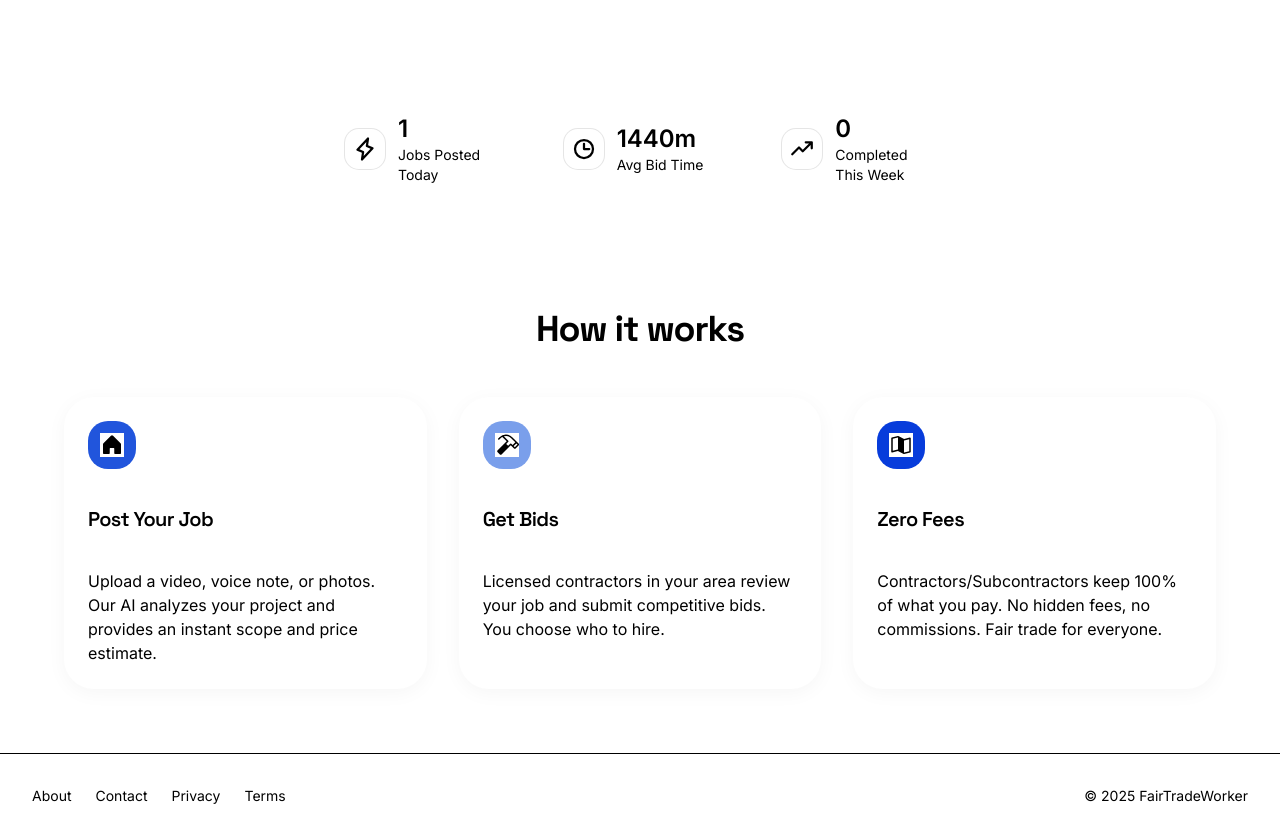
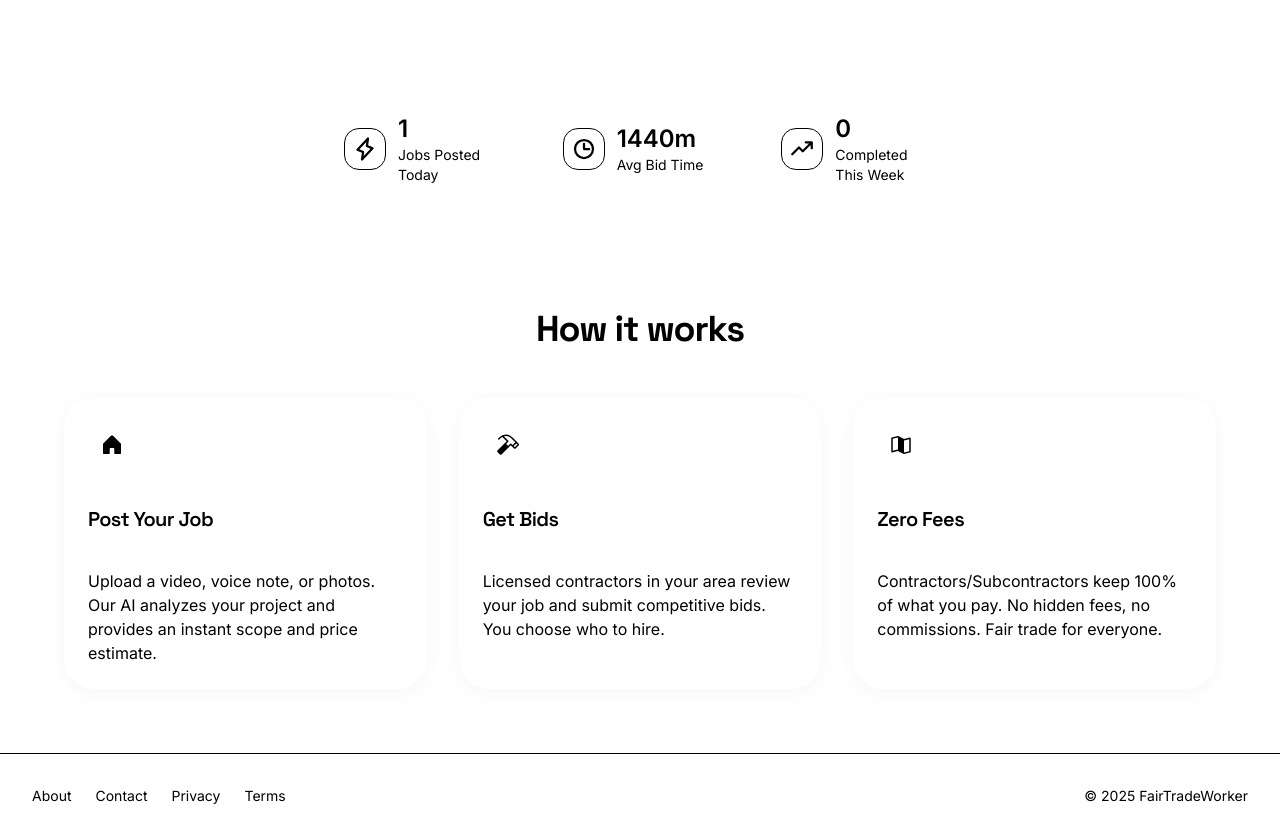
Before and after one commit to Aphrodine-wq/fairtradeworker-texa, a React (Vite) app: page / in a window 1280 px wide. Shown: the part 880-1718 px from the top of the page. Built offline with nearby package versions, Linux system fonts and the light colour scheme.

Commit message:
Fix: Remove all colored borders and enforce pure white/black with aggressive CSS overrides

```diff
--- a/src/components/contractor/EnhancedDailyBriefing.tsx
+++ b/src/components/contractor/EnhancedDailyBriefing.tsx
@@ -249,19 +249,19 @@ export function EnhancedDailyBriefing({ user, scheduledJobs, onNavigate }: Enhan
   const getDensityColor = (density: string) => {
     switch (density) {
       case 'empty': return 'bg-white dark:bg-black border border-black/10 dark:border-white/10'
-      case 'light': return 'bg-white dark:bg-black border-2 border-yellow-400'
-      case 'busy': return 'bg-white dark:bg-black border-2 border-green-500'
-      case 'overbooked': return 'bg-white dark:bg-black border-2 border-red-500'
+      case 'light': return 'bg-white dark:bg-black border-2 border-black dark:border-white'
+      case 'busy': return 'bg-white dark:bg-black border-2 border-black dark:border-white'
+      case 'overbooked': return 'bg-white dark:bg-black border-2 border-black dark:border-white'
       default: return 'bg-white dark:bg-black border border-black/10 dark:border-white/10'
     }
   }
 
   const getPriorityColor = (priority: string) => {
     switch (priority) {
-      case 'critical': return 'bg-white dark:bg-black border-2 border-red-500'
-      case 'important': return 'bg-white dark:bg-black border-2 border-orange-500'
-      case 'info': return 'bg-white dark:bg-black border-2 border-blue-500'
-      case 'positive': return 'bg-white dark:bg-black border-2 border-green-500'
+      case 'critical': return 'bg-white dark:bg-black border-2 border-black dark:border-white'
+      case 'important': return 'bg-white dark:bg-black border-2 border-black dark:border-white'
+      case 'info': return 'bg-white dark:bg-black border-2 border-black dark:border-white'
+      case 'positive': return 'bg-white dark:bg-black border-2 border-black dark:border-white'
       default: return 'bg-white dark:bg-black border border-black/10 dark:border-white/10'
     }
   }
@@ -303,7 +303,7 @@ export function EnhancedDailyBriefing({ user, scheduledJobs, onNavigate }: Enhan
               <div className="flex items-baseline gap-2">
                 <p className="text-2xl font-bold text-black dark:text-white">{todayStats.todayJobs.length}</p>
                 <p className="text-sm text-muted-foreground">jobs</p>
-                <p className="text-2xl font-bold text-primary ml-4">${todayStats.expectedEarnings.toFixed(0)}</p>
+                <p className="text-2xl font-bold text-black dark:text-white ml-4">${todayStats.expectedEarnings.toFixed(0)}</p>
               </div>
             </div>
           </div>
--- a/src/index.css
+++ b/src/index.css
@@ -157,23 +157,28 @@
   }
 
   /* FORCE ALL BACKGROUNDS TO WHITE IN LIGHT MODE - NO EXCEPTIONS */
-  *:not([class*="bg-primary"]):not([class*="bg-secondary"]):not([class*="bg-accent"]):not([class*="bg-destructive"]) {
+  * {
     background-color: white !important;
   }
 
   /* FORCE ALL BACKGROUNDS TO BLACK IN DARK MODE - NO EXCEPTIONS */
-  .dark *:not([class*="bg-primary"]):not([class*="bg-secondary"]):not([class*="bg-accent"]):not([class*="bg-destructive"]) {
+  .dark * {
     background-color: black !important;
   }
 
   /* FORCE ALL TEXT TO BLACK IN LIGHT MODE - NO EXCEPTIONS */
-  *:not([class*="text-primary"]):not([class*="text-secondary"]):not([class*="text-accent"]):not([class*="text-destructive"]) {
+  * {
     color: black !important;
   }
 
   /* FORCE ALL TEXT TO WHITE IN DARK MODE - NO EXCEPTIONS */
-  .dark *:not([class*="text-primary"]):not([class*="text-secondary"]):not([class*="text-accent"]):not([class*="text-destructive"]) {
+  .dark * {
     color: white !important;
+  }
+
+  /* Allow specific overrides for borders only */
+  [class*="border-black"], [class*="border-white"] {
+    border-color: inherit !important;
   }
 
   /* Force black text on homepage buttons in light mode */
```
